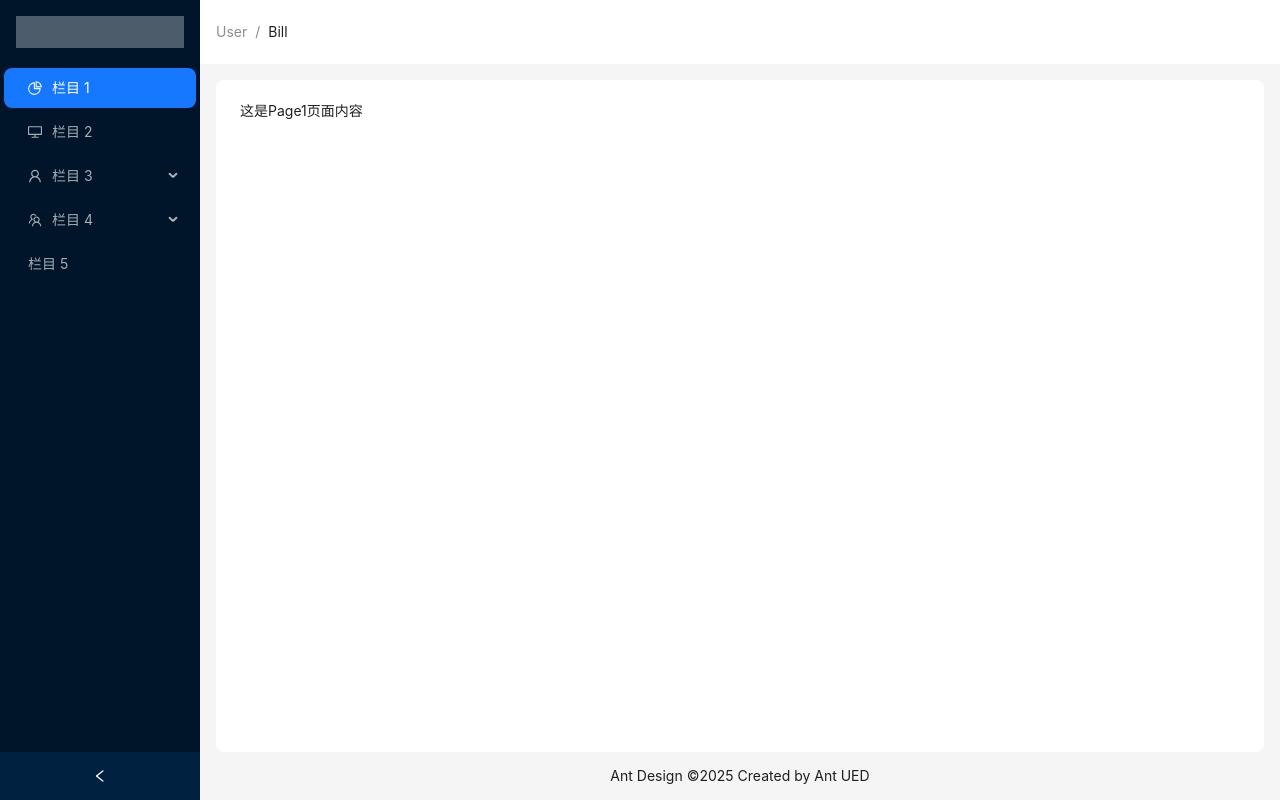
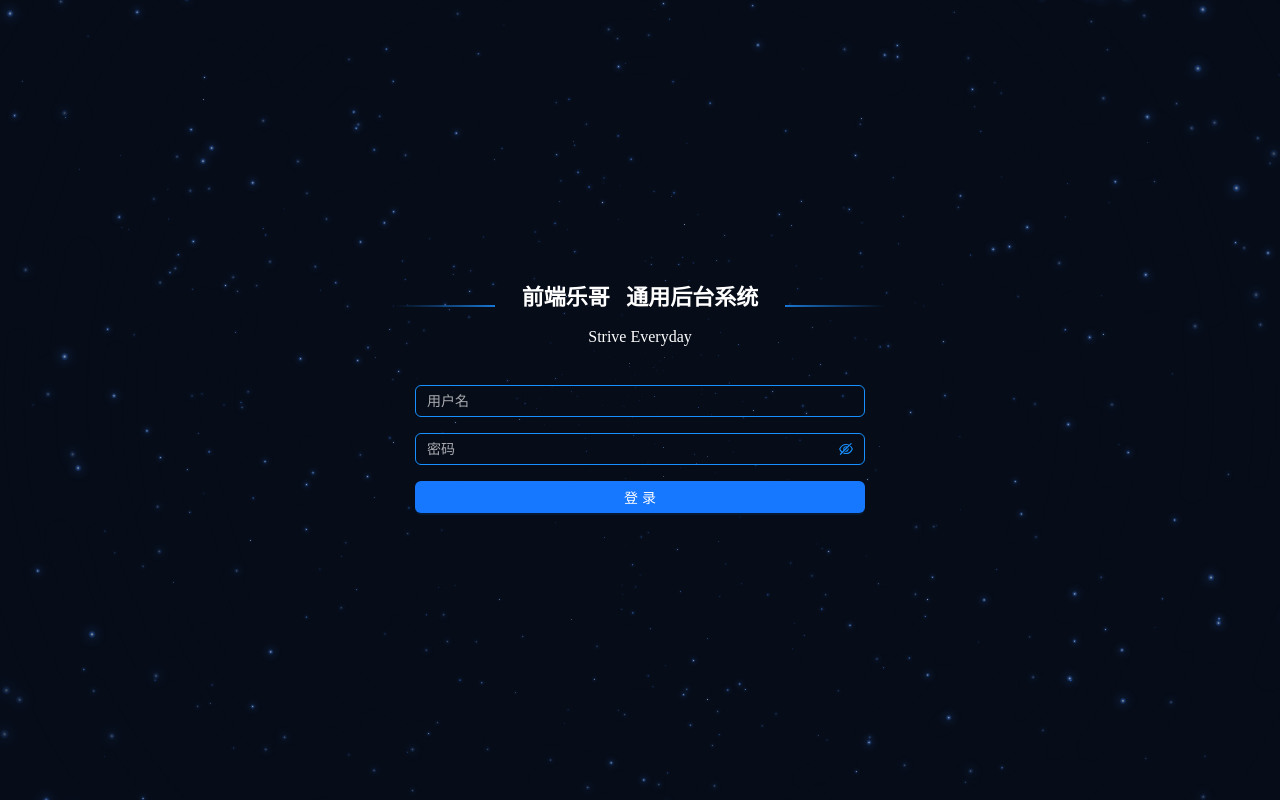
Before and after one commit to Jojo-Force/lege-management, a React (Vite) app: page /login in a window 1280 px wide. Before the commit this address led to /page1. Built offline with nearby package versions, Linux system fonts and the light colour scheme.

Commit message:
1.添加登录界面

```diff
--- a/package.json
+++ b/package.json
@@ -12,6 +12,8 @@
   "dependencies": {
     "@ant-design/icons": "^6.1.0",
     "antd": "^5.27.6",
+    "less": "^4.4.2",
+    "less-loader": "^12.3.0",
     "react": "^18.2.0",
     "react-dom": "^18.2.0",
     "react-redux": "^7.2.8",
--- a/src/assets/styles/global.scss
+++ b/src/assets/styles/global.scss
@@ -1,4 +1,4 @@
-$color:#fcf;
+$color:#fff;
 
 body{
     background-color: $color;
--- a/src/router/index.tsx
+++ b/src/router/index.tsx
@@ -1,6 +1,7 @@
 import App from '../App'
 import React,{Children, lazy} from 'react'
 import Home from '../views/Home'
+import Login from '../views/Login'
 //const Home = lazy(()=>import("../views/Home"))
 const About = lazy(()=>import("../views/Page301"))
 const User = lazy(()=>import("../views/User"))
@@ -44,6 +45,10 @@ const routes = [
             }
         ]
     },
+    {
+        path:"/login",
+        element: <Login/>
+    },
     // 嵌套路由结束
     // 访问其余路径的时候直接跳到首页
     {
--- /dev/null
+++ b/src/views/Login/index.tsx
@@ -0,0 +1,40 @@
+import style from './login.module.scss'
+import initLoginBg from './init.ts'
+import { useEffect } from 'react'
+import { Button, Input,Space } from 'antd';
+import './login.less'
+const View = () => {
+
+    // 加载完这个组件之后，加载背景
+    useEffect(()=>{
+        initLoginBg();
+        window.onresize= function(){initLoginBg()};
+    },[])
+
+    return (
+        <div className={style.loginPage}>
+            {/* 存放背景 */}
+            <canvas id="bg-canvas" style={{display:"block"}}></canvas>
+            {/* 登录盒子 */}
+            <div className={style.loginBox+ " loginbox"}>
+                {/* 标题部分 */}
+                <div className={style.title}>
+                    <h1>前端乐哥&nbsp; &nbsp;通用后台系统</h1>
+                    <p>Strive Everyday</p>
+                </div>
+
+                {/* 表单部分 */}
+                <div className='form'>
+                    <Space direction="vertical" size="middle" style={{ display: 'flex' }}>
+                    <Input placeholder="用户名" />
+                    <Input.Password placeholder="密码" />
+                    <Button type="primary" block>登录</Button>
+                    </Space>
+                </div>
+            </div>
+
+        </div>
+    )
+}
+
+export default View
--- /dev/null
+++ b/src/views/Login/init.ts
@@ -0,0 +1,120 @@
+export default function loginBgAnimation() {
+    const windowWidth =
+      document.documentElement.clientWidth || document.body.clientWidth;
+    const windowHeight =
+      document.documentElement.clientHeight || document.body.clientHeight;
+    let count = 0;
+    const canvas = document.getElementById("bg-canvas") as HTMLCanvasElement,
+      ctx = canvas.getContext("2d") as CanvasRenderingContext2D,
+      w = (canvas.width = windowWidth),
+      h = (canvas.height = windowHeight),
+      hue = 217,
+      stars: IntStart[] = [],
+      maxStars = 500; //星星数量
+
+    const canvas2 = document.createElement("canvas"),
+      ctx2 = canvas2.getContext("2d") as CanvasRenderingContext2D;
+    canvas2.width = 100;
+    canvas2.height = 100;
+    const half = canvas2.width / 2,
+      gradient2 = ctx2.createRadialGradient(half, half, 0, half, half, half);
+    gradient2.addColorStop(0.025, "#CCC");
+    gradient2.addColorStop(0.1, "hsl(" + hue + ", 61%, 33%)");
+    gradient2.addColorStop(0.25, "hsl(" + hue + ", 64%, 6%)");
+    gradient2.addColorStop(1, "transparent");
+
+    ctx2.fillStyle = gradient2;
+    ctx2.beginPath();
+    ctx2.arc(half, half, half, 0, Math.PI * 2);
+    ctx2.fill();
+
+    // End cache
+
+    function random(min: number, max = 0) {
+      if (arguments.length < 2) {
+        max = min;
+        min = 0;
+      }
+
+      if (min > max) {
+        const hold = max;
+        max = min;
+        min = hold;
+      }
+
+      return Math.floor(Math.random() * (max - min + 1)) + min;
+    }
+
+    function maxOrbit(x: number, y: number) {
+      const max = Math.max(x, y),
+        diameter = Math.round(Math.sqrt(max * max + max * max));
+      return diameter / 2;
+      //星星移动范围，值越大范围越小，
+    }
+    interface IntStart {
+      orbitRadius: number;
+      radius: number;
+      orbitX: number;
+      orbitY: number;
+      timePassed: number;
+      speed: number;
+      alpha: number;
+      draw: () => void;
+    }
+    const Star = function (this: IntStart) {
+      this.orbitRadius = random(maxOrbit(w, h));
+      this.radius = random(60, this.orbitRadius) / 18;
+      //星星大小
+      this.orbitX = w / 2;
+      this.orbitY = h / 2;
+      this.timePassed = random(0, maxStars);
+      this.speed = random(this.orbitRadius) / 500000;
+      //星星移动速度
+      this.alpha = random(2, 10) / 0.01;
+
+      count++;
+      stars[count] = this;
+    };
+
+    Star.prototype.draw = function () {
+      const x = Math.sin(this.timePassed) * this.orbitRadius + this.orbitX,
+        y = Math.cos(this.timePassed) * this.orbitRadius + this.orbitY,
+        twinkle = random(10);
+
+      if (twinkle === 1 && this.alpha > 0) {
+        this.alpha -= 0.05;
+      } else if (twinkle === 2 && this.alpha < 1) {
+        this.alpha += 0.05;
+      }
+
+      ctx.globalAlpha = this.alpha;
+      ctx.drawImage(
+        canvas2,
+        x - this.radius / 2,
+        y - this.radius / 2,
+        this.radius,
+        this.radius,
+      );
+      this.timePassed += this.speed;
+    };
+
+    for (let i = 0; i < maxStars; i++) {
+      new Star.prototype.constructor();
+    }
+
+    function animation() {
+      ctx.globalCompositeOperation = "source-over";
+      ctx.globalAlpha = 0.5; //尾巴
+      ctx.fillStyle = "hsla(" + hue + ", 64%, 6%, 2)";
+      ctx.fillRect(0, 0, w, h);
+
+      ctx.globalCompositeOperation = "lighter";
+      for (let i = 1, l = stars.length; i < l; i++) {
+        stars[i].draw();
+      }
+
+      window.requestAnimationFrame(animation);
+    }
+
+    animation();
+  }
--- /dev/null
+++ b/src/views/Login/login.less
@@ -0,0 +1,23 @@
+
+.loginbox{
+    //修改样式输入框样式
+    .ant-input-outlined{
+        background-color: rgba(255,255,255,0);
+        border-color: #1890ff;
+    }
+    .ant-input{
+        color: rgba(255,255,255,0.88)
+    }
+    .ant-input::placeholder   {
+        color:rgba(255,255,255,0.66);
+    }
+    .ant-input-password{
+        color: rgba(255,255,255,0.88)
+    }
+
+    //眼睛图
+    .ant-input-password-icon.anticon,.ant-input-password-icon.anticon:hover{
+        color:#1890ff;
+    }
+
+}
--- /dev/null
+++ b/src/views/Login/login.module.scss
@@ -0,0 +1,50 @@
+.loginPage {
+    position: relative;
+    .loginBox {
+      width: 450px;
+      position: absolute;
+      left: 50%;
+      top: 50%;
+      transform: translate(-50%, -50%);
+      color: #fff;
+
+      h1 {
+        font-weight: bold;
+        font-size: 22px;
+        text-align: center;
+        color: #fff;
+      }
+      p {
+        text-align: center;
+        margin: 20px 0;
+      }
+      .title {
+        margin-bottom: 40px;
+        position: relative;
+        &:before,
+        &:after {
+          content: "";
+          width: 100px;
+          height: 2px;
+          position: absolute;
+          background: linear-gradient(to right, rgba(255, 255, 255, 0), #1976d2);
+          left: -20px;
+          top: 18px;
+        }
+        &:after {
+          left: auto;
+          background: linear-gradient(to left, rgba(255, 255, 255, 0), #1976d2);
+          right: -20px;
+        }
+      }
+      .captchaBox {
+        display: inline-flex;
+        width: 100%;
+        justify-content: space-between;
+        canvas {
+          margin-left: 10px;
+          border-radius: 6px;
+        }
+      }
+    }
+  }
```
Also changed, not shown: 1 other file (tests, documents, lock files or other folders).
